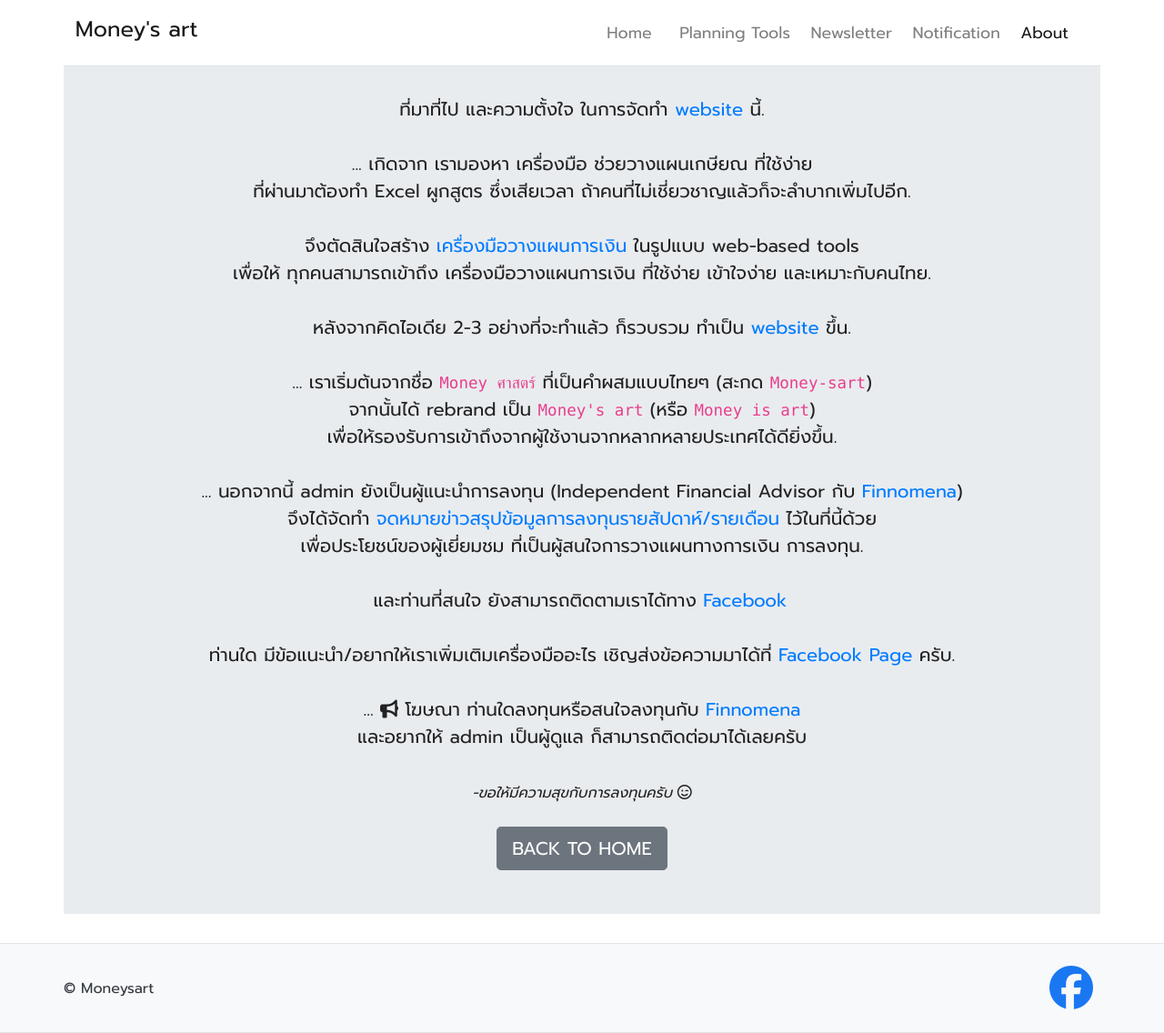
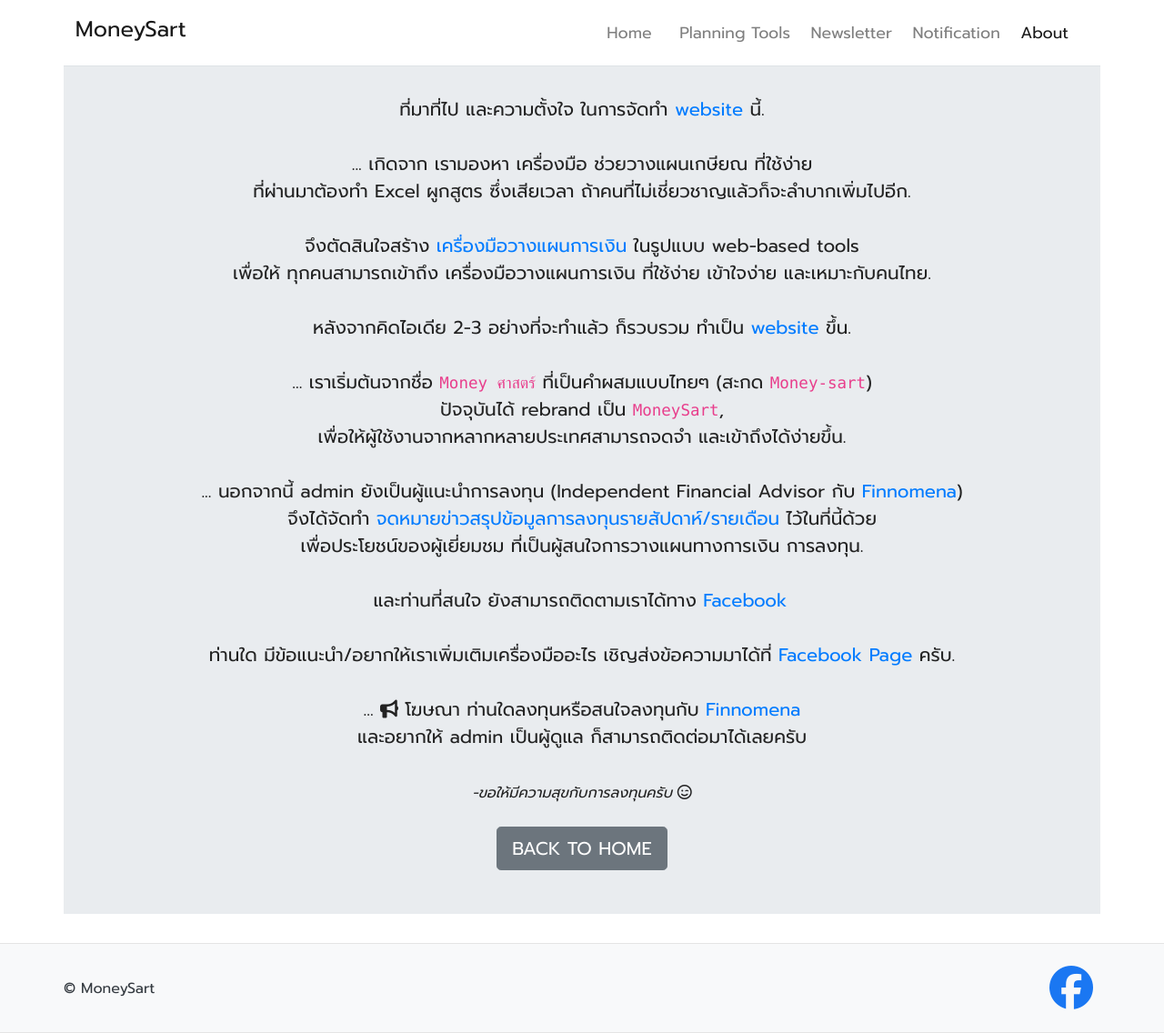
Before and after one commit to moneysart/moneysart.github.io, a Jekyll site: the page built from about/index.html, in a window 1280 px wide. Shown: the whole page at 91% size. Built offline with Jekyll 4.4.1, drawn with Linux system fonts in a browser that asks for light colours; nearby versions of some CDN libraries.

Commit message:
to MoneySart

```diff
--- a/_config.yml
+++ b/_config.yml
@@ -1,8 +1,8 @@
-title: Money's art
-suffix: Money's art
+title: MoneySart
+suffix: MoneySart
 description: website ช่วยวางแผนการเงิน การลงทุน สินเชื่อ การเกษียณ ด้วยเครื่องมือคำนวณ และสรุปข้อมูลข่าวสารการลงทุน
 
-name: Moneysart
+name: MoneySart
 url: "https://moneysart.com"
 baseurl: ""
 base_canonical: "https://moneysart.com"
--- a/about/index.html
+++ b/about/index.html
@@ -29,8 +29,8 @@ canonical_url: /about/
                 <br>
                 <br>
                 ... เราเริ่มต้นจากชื่อ <code>Money ศาสตร์</code> ที่เป็นคำผสมแบบไทยๆ (สะกด <code>Money-sart</code>)<br>
-                จากนั้นได้ rebrand เป็น <code>Money's art</code> (หรือ <code>Money is art</code>) <br>
-                เพื่อให้รองรับการเข้าถึงจากผู้ใช้งานจากหลากหลายประเทศได้ดียิ่งขึ้น.
+                ปัจจุบันได้ rebrand เป็น <code>MoneySart</code>, <br>
+                เพื่อให้ผู้ใช้งานจากหลากหลายประเทศสามารถจดจำ และเข้าถึงได้ง่ายขึ้น.
                 <br>
                 <br>
                 ... นอกจากนี้ admin ยังเป็นผู้แนะนำการลงทุน (Independent Financial Advisor กับ <a href="https://www.finnomena.com/">Finnomena</a>)<br>
```
